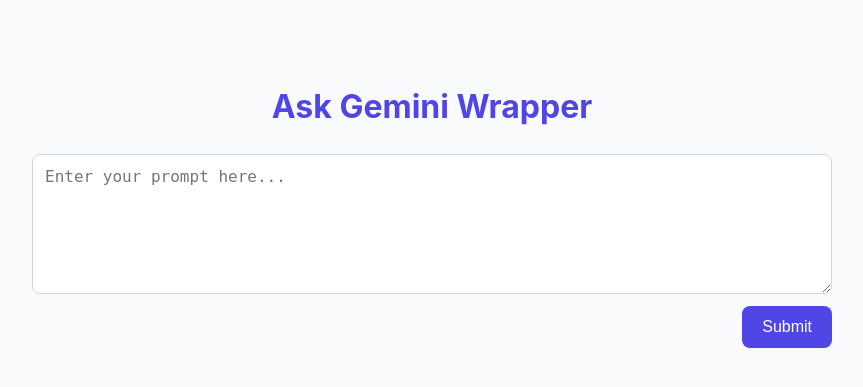
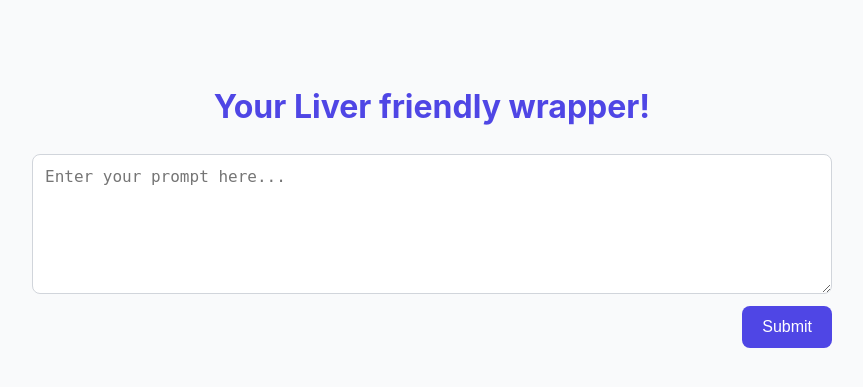
Before and after one commit to harsha711/GeminiWrapper, a Flask app: page / in a window 1280 px wide. Shown: the top 387 px of the page, without its empty margins (208-1071 px from the left). Run offline with Flask 3, Linux system fonts and the light colour scheme.

Commit message:
index changes

```diff
--- a/templates/index.html
+++ b/templates/index.html
@@ -1,12 +1,13 @@
 <!DOCTYPE html>
 <html lang="en">
     <head>
-    <meta charset="UTF-8">
-    <meta name="viewport" content="width=device-width, initial-scale=1.0">
+        <meta charset="UTF-8" />
+        <meta name="viewport" content="width=device-width, initial-scale=1.0" />
         <title>Gemini Pro Interface</title>
         <style>
             body {
-            font-family: -apple-system, BlinkMacSystemFont, "Segoe UI", Roboto, Helvetica, Arial, sans-serif;
+                font-family: -apple-system, BlinkMacSystemFont, "Segoe UI",
+                    Roboto, Helvetica, Arial, sans-serif;
                 max-width: 800px;
                 margin: 40px auto;
                 padding: 20px;
@@ -52,7 +53,8 @@
                 border: 1px solid #e5e7eb;
                 border-radius: 8px;
                 white-space: pre-wrap; /* Preserves line breaks and spacing */
-            box-shadow: 0 1px 3px 0 rgb(0 0 0 / 0.1), 0 1px 2px -1px rgb(0 0 0 / 0.1);
+                box-shadow: 0 1px 3px 0 rgb(0 0 0 / 0.1),
+                    0 1px 2px -1px rgb(0 0 0 / 0.1);
             }
             h2 {
                 margin-top: 0;
@@ -63,10 +65,14 @@
         </style>
     </head>
     <body>
-    <h1>Ask Gemini Wrapper</h1>
+        <h1>Your Liver friendly wrapper!</h1>
         <form method="post">
-        <textarea name="prompt" rows="6" placeholder="Enter your prompt here..."></textarea>
-        <input type="submit" value="Submit">
+            <textarea
+                name="prompt"
+                rows="6"
+                placeholder="Enter your prompt here..."
+            ></textarea>
+            <input type="submit" value="Submit" />
         </form>
 
         {% if response %}
```
Lines whose indentation alone changed are shown as unchanged.
